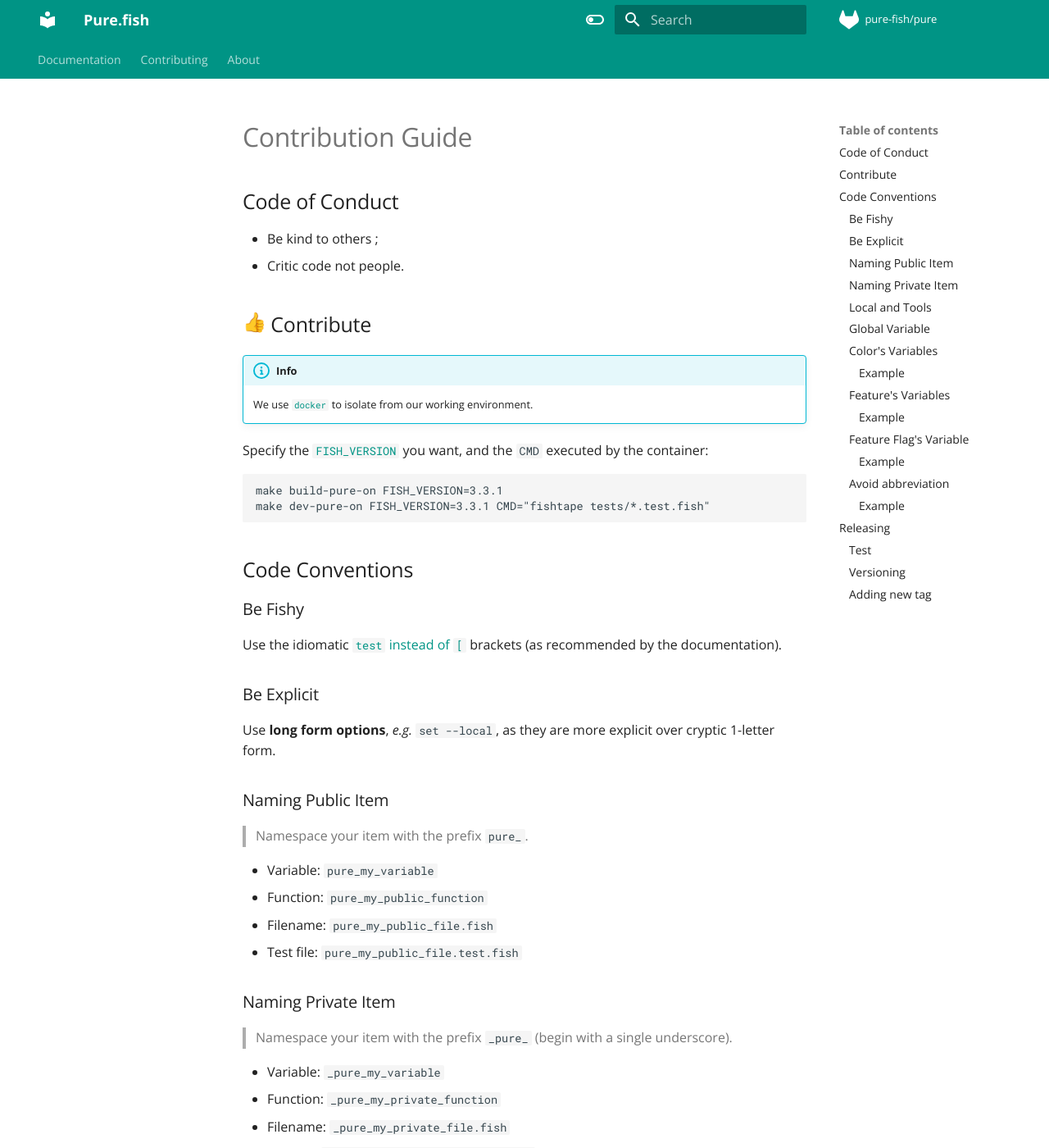
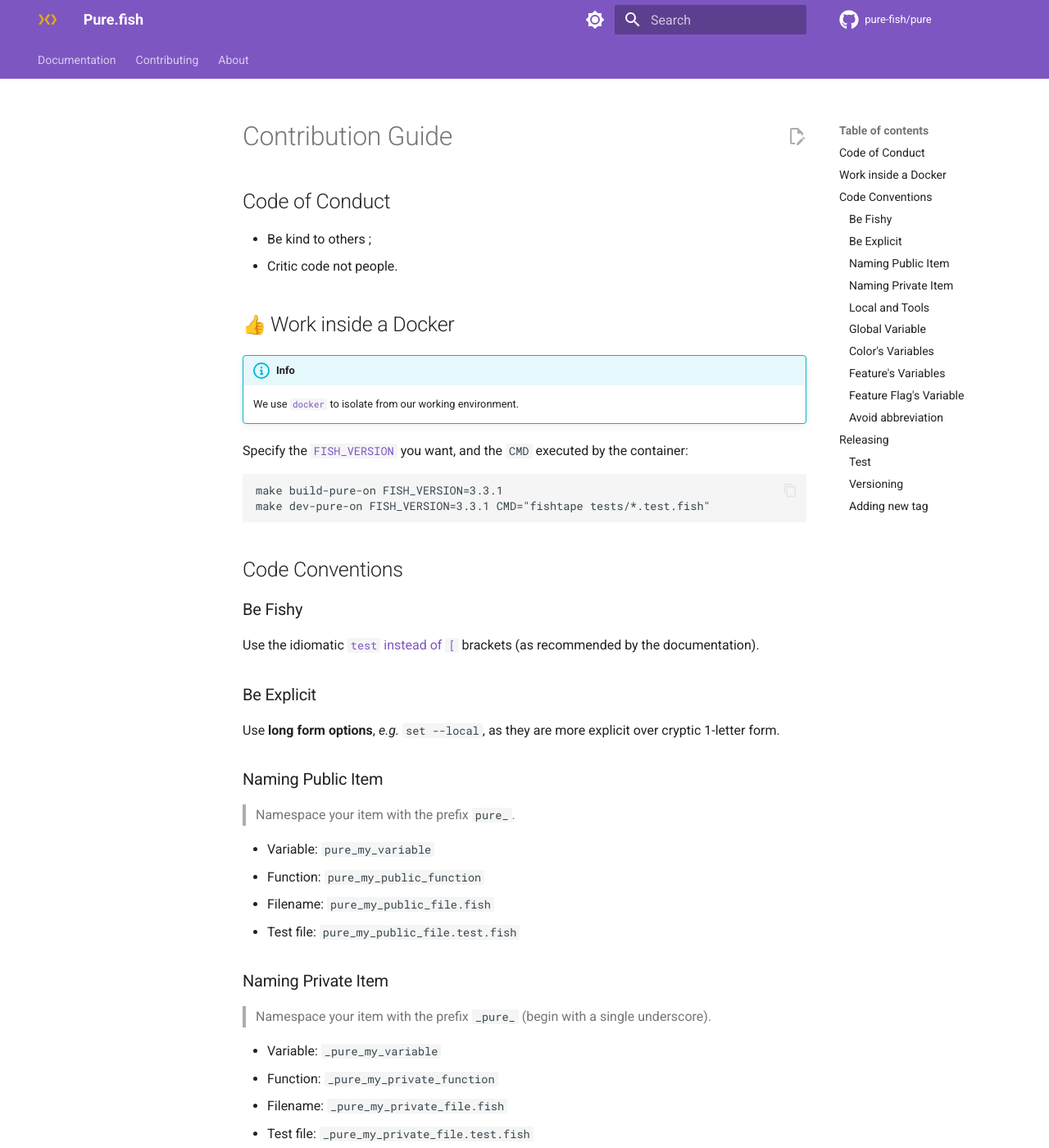
Before and after one commit to pure-fish/pure, an MkDocs documentation site: the page built from docs/contributing.md, in a window 1280 px wide and 1400 px high. Shown: the whole window at 82% size. Built offline with MkDocs 1.6.1 and Material for MkDocs 9.7.7, drawn with Linux system fonts in a browser that asks for light colours; emoji names are drawn with the system emoji font; comment, search, counter and statistics services are not loaded.

Commit message:
docs: improve ux

```diff
--- a/CONTRIBUTING.md
+++ b/CONTRIBUTING.md
@@ -1,4 +1,4 @@
-## :+1: Contribute
+## :+1: Work inside a Docker
 
 !!! info
 
--- a/docs/requirements.txt
+++ b/docs/requirements.txt
@@ -2,3 +2,5 @@
 mkdocs-material
 mkdocs-awesome-pages-plugin
 mkdocs-include-markdown-plugin
+mkdocs-git-committers-plugin-2
+mkdocs-git-authors-plugin
--- a/mkdocs.yml
+++ b/mkdocs.yml
@@ -4,21 +4,34 @@
 docs_dir: docs/
 repo_name: "pure-fish/pure"
 repo_url: "https://github.com/pure-fish/pure"
+
 nav:
   - Home: index.md
 theme:
-  # name: "material"
   name: "material"
   include_sidebar: true
   features:
+    - content.action.edit
+    - content.code.copy
+    - navigation.expand
+    - navigation.footer
+    - navigation.indexes
+    - navigation.instant
+    - navigation.instant
+    - navigation.instant.progress
+    - navigation.path
+    - navigation.sections
     - navigation.tabs
+    - navigation.top
     - navigation.tracking
-    - navigation.expand
-    - navigation.indexes
-  # logo: pure.png
-  # favicon: pure.png
+    - search.suggest
+    - search.highlight
+
+  logo: ./assets/favicon.png
+  favicon: ./assets/favicon.png
+
   icon:
-    repo: fontawesome/brands/gitlab
+    repo: fontawesome/brands/github
     admonition:
       note: octicons/tag-16
       abstract: octicons/checklist-16
@@ -32,27 +45,30 @@
       bug: octicons/bug-16
       example: octicons/beaker-16
       quote: octicons/quote-16
+
   palette:
-    - scheme: default
-      primary: teal
-      accent: teal
+    # Palette toggle for light mode
+    - media: "(prefers-color-scheme: light)"
+      scheme: default
+      primary: deep purple
       toggle:
-        icon: material/toggle-switch-off-outline
+        icon: material/brightness-7
         name: Switch to dark mode
-    - scheme: slate
-      primary: teal
-      accent: teal
+
+    # Palette toggle for dark mode
+    - media: "(prefers-color-scheme: dark)"
+      scheme: slate
+      primary: purple
       toggle:
-        icon: material/toggle-switch
+        icon: material/brightness-2
         name: Switch to light mode
+
   font:
-    text: Open Sans
+    text: Roboto
     code: Roboto Mono
 
 markdown_extensions:
   - admonition
-  # - attr_list
-  # - md_in_html
   - pymdownx.details
   - pymdownx.superfences
   - pymdownx.tabbed:
@@ -63,11 +79,25 @@
   - pymdownx.emoji:
       emoji_index: !!python/name:materialx.emoji.twemoji
       emoji_generator: !!python/name:materialx.emoji.to_svg
-        #   - toc:
-        #       permalink: true
+  - toc:
+      permalink: true
+      toc_depth: 3
 
+extra:
+  social:
+    - icon: fontawesome/brands/mastodon
+      link: https://piaille.fr/@edouard_lopez
+    - icon: fontawesome/brands/twitter
+      link: https://twitter.com/edouard_lopez
+    - icon: fontawesome/brands/github
+      link: https://github.com/pure-fish/pure/
 
 plugins:
   - search
   - awesome-pages
   - include-markdown
+  - git-committers:
+      repository: pure-fish/pure
+      branch: master
+      # enabled: !ENV [CI, false]
+  - git-authors
```
Also changed, not shown: docs/index.md (+0 -3 lines), docs/assets/favicon.png (added).
